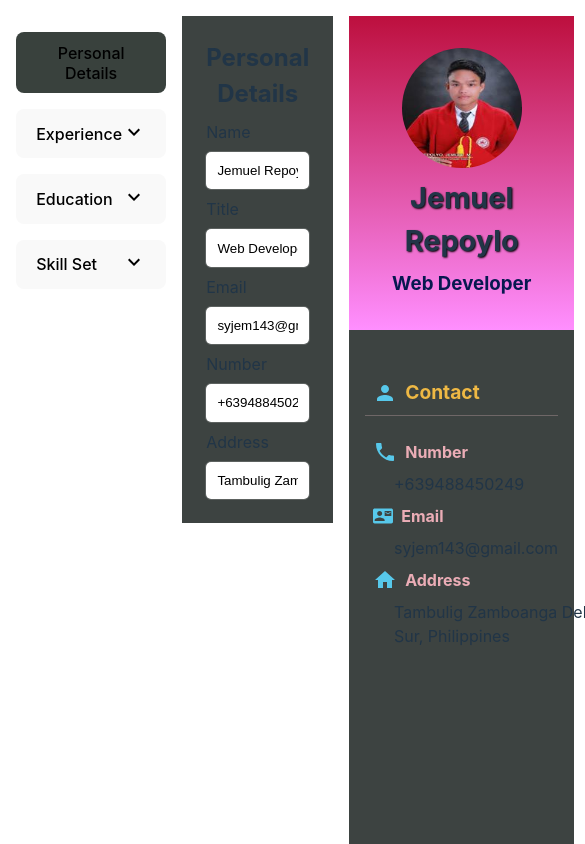
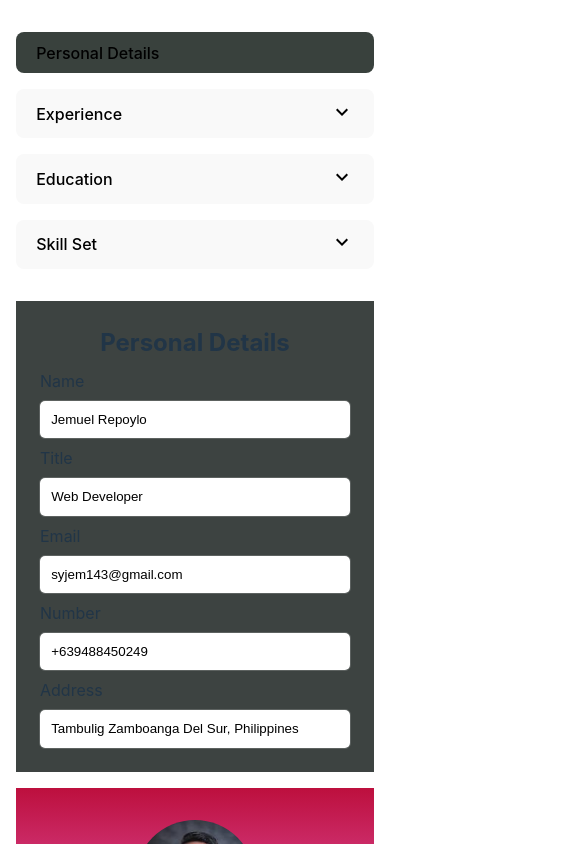
Before and after one commit to syjem/cv-application, a React (Vite) app: page / in a window 390 px wide. Shown: the top 844 px of the page, 585 px wide, since content can reach past the window. Built offline with nearby package versions, Linux system fonts and the light colour scheme.

Commit message:
set mobile view

```diff
--- a/src/components/Resume.jsx
+++ b/src/components/Resume.jsx
@@ -74,6 +74,7 @@ function Resume() {
       );
       setSkill("");
       setIsEditing(false);
+      setIsDisabled(true);
     } else {
       handleAddSkill(skill);
       setSkill("");
@@ -178,7 +179,7 @@ function Resume() {
         {activeEditor === "skill-set" && (
           <SkillSetEditor
             skill={skill}
-            disabled={isDisabled}
+            isDisabled={isDisabled}
             handleSkillChange={handleSkillChange}
             handleSkillSubmit={handleSkillSubmit}
           />
--- a/src/styles/styles.scss
+++ b/src/styles/styles.scss
@@ -3,7 +3,7 @@
 #root {
   max-width: 1440px;
   width: 100%;
-  height: 100vh;
+  min-height: 100vh;
   margin: 0 auto;
   padding: 1rem;
   text-align: center;
@@ -11,11 +11,19 @@
   .resume {
     width: 100%;
     display: flex;
+    flex-wrap: wrap;
     gap: 1rem;
 
     .nav {
-      width: 200px;
+      width: 100%;
+      max-width: 200px;
       margin-top: 0;
+
+      @media screen and (max-width: 628px) {
+        & {
+          max-width: 100%;
+        }
+      }
 
       .nav-menu {
         list-style: none;
@@ -51,6 +59,12 @@
       max-width: 380px;
       width: 100%;
 
+      @media screen and (max-width: 628px) {
+        & {
+          max-width: 100%;
+        }
+      }
+
       form {
         padding: 1.5rem;
         display: block;
@@ -61,13 +75,27 @@
     .resume-display {
       display: flex;
       flex: 1;
+      width: 100%;
       max-width: 100%;
       background: var(--clr-bg);
+
+      @media screen and (max-width: 600px) {
+        & {
+          -ms-flex-direction: column;
+          flex-direction: column;
+        }
+      }
 
       .aside {
         background-color: var(--clr-bg-aside);
         width: 100%;
         max-width: 280px;
+
+        @media screen and (max-width: 600px) {
+          & {
+            max-width: 100%;
+          }
+        }
 
         .personal-info {
           width: 100%;
@@ -162,6 +190,14 @@
             justify-content: space-between;
             align-items: center;
 
+            @media screen and (max-width: 600px) {
+              & {
+                align-items: flex-start;
+                -ms-flex-direction: column;
+                flex-direction: column;
+              }
+            }
+
             h4 {
               font-size: 1.2rem;
             }
@@ -201,11 +237,25 @@
             align-items: center;
             padding: 0.5rem;
 
+            @media screen and (max-width: 600px) {
+              & {
+                align-items: flex-start;
+                -ms-flex-direction: column;
+                flex-direction: column;
+              }
+            }
+
             p {
               font-weight: 500;
               width: 50%;
               align-self: left;
               padding: 0;
+
+              @media screen and (max-width: 600px) {
+                & {
+                  width: 100%;
+                }
+              }
             }
 
             span {
@@ -226,7 +276,7 @@
 
           .skill-menu {
             padding: 0;
-            margin: 0 auto;
+            margin-left: 2.5rem;
             width: 50%;
             text-align: left;
 
```
